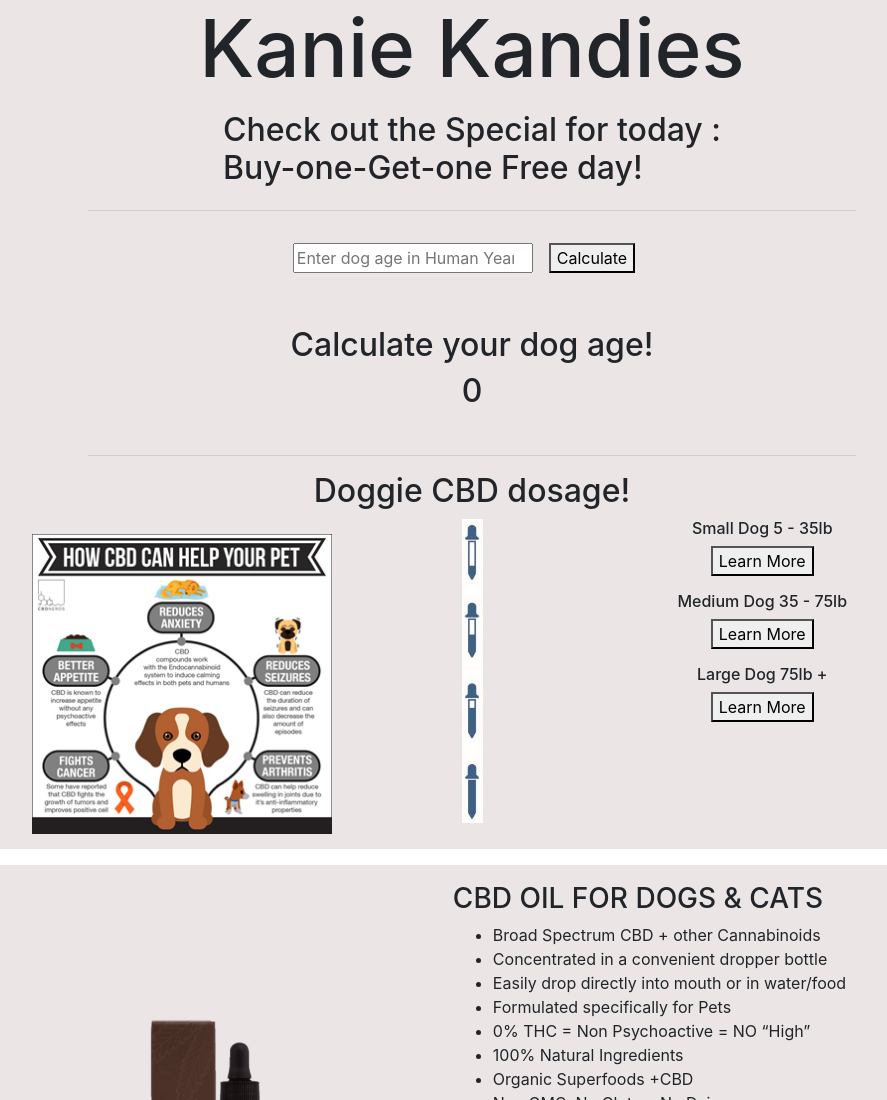
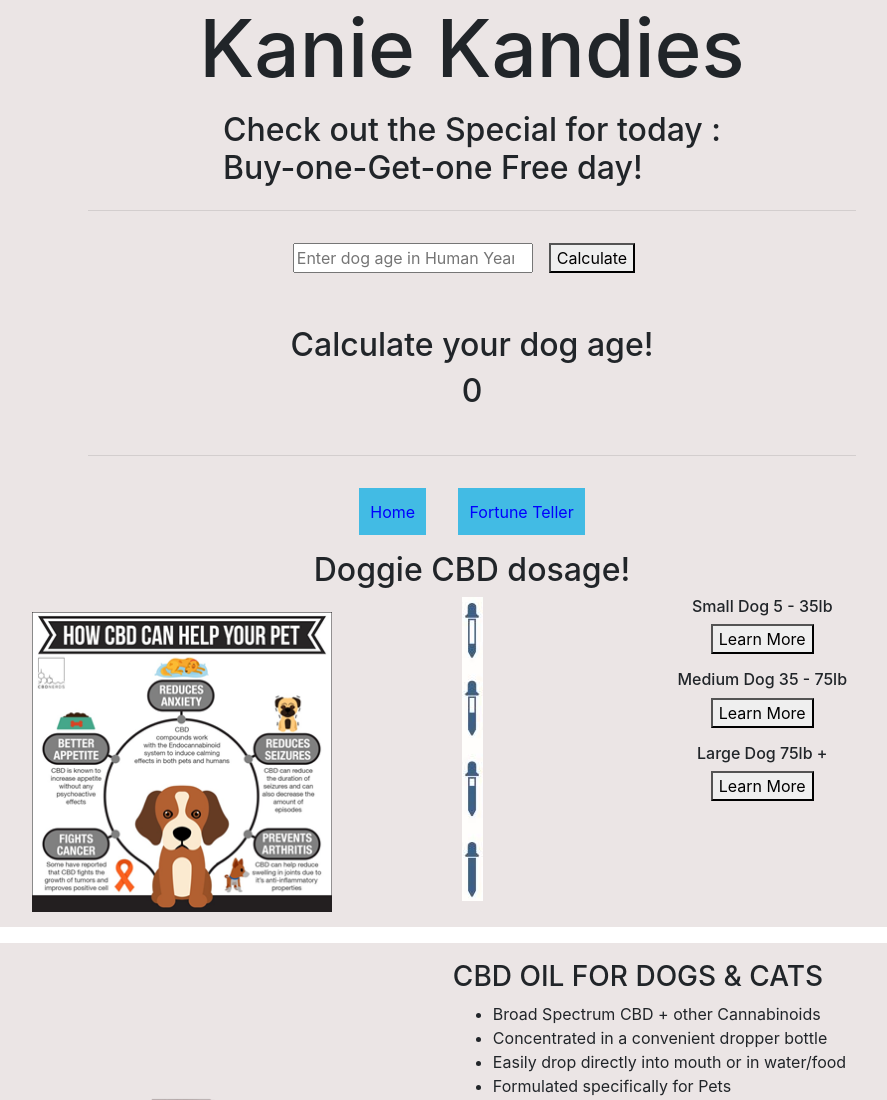
Before and after one commit to koldfeet/kanineKandies, a plain HTML site: page home.html in a window 1280 px wide. Shown: the top 1100 px of the page, without its empty margins (168-1055 px from the left). Drawn offline with nearby package versions, Linux system fonts and the light colour scheme.

Commit message:
nav bar is back

```diff
--- a/home.html
+++ b/home.html
@@ -36,7 +36,12 @@
                 <h2 id="dogAge">0</h2>
             </div>
             <hr class="headLine">
-
+            <!-- navigation menu START -->
+            <nav class="my-nav">
+                <a class="nav-menu" href="home.html">Home</a>
+                <a class="nav-menu" href="fortune.html">Fortune Teller</a>
+            </nav>
+            <!-- navigation menu END -->
             <!--Carousel and Dosage StART-->
             <div class="centerDosage">
                 <h2>Doggie CBD dosage!</h2>
@@ -67,12 +72,7 @@
                         <!--Carousel and Dosage END-->
                     </div>
                 </div>
-            <!-- navigation menu START -->
-            <!-- <nav class="my-nav">
-                    <a class="nav-menu" href="home.html">Home</a>
-                    <a class="nav-menu" href="fortune.html">Fortune Teller</a>
-                </nav> -->
-            <!-- navigation menu END -->
+
 
         </header>
         <!--body content START-->
```
Lines whose indentation alone changed are shown as unchanged.
